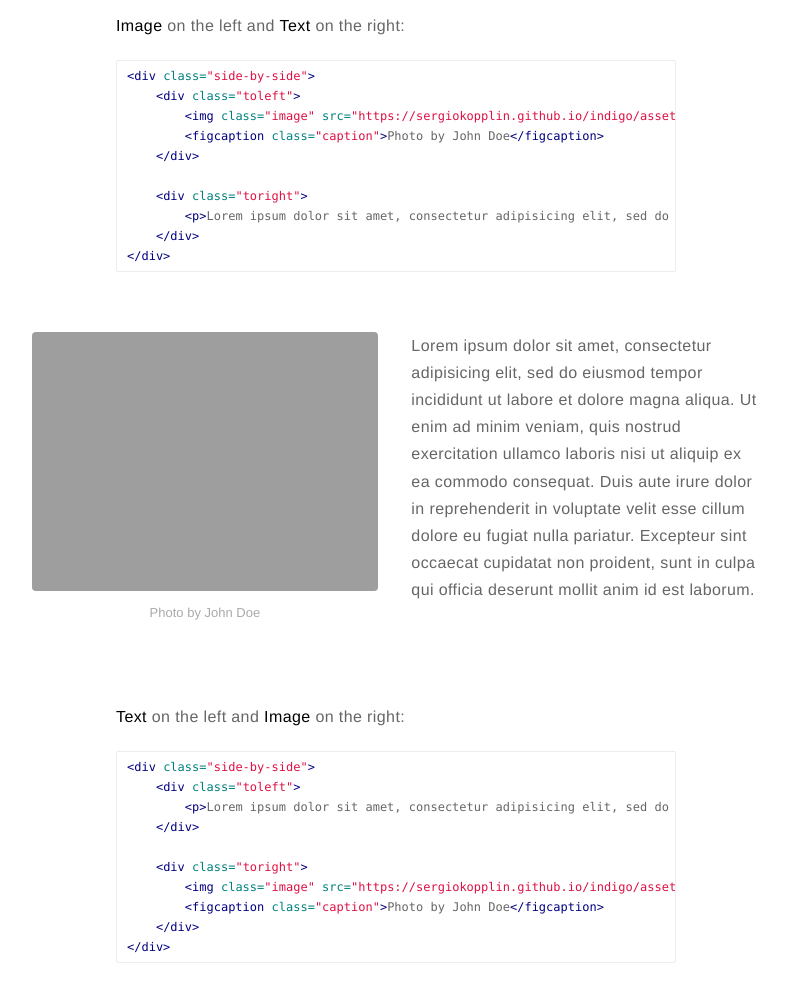
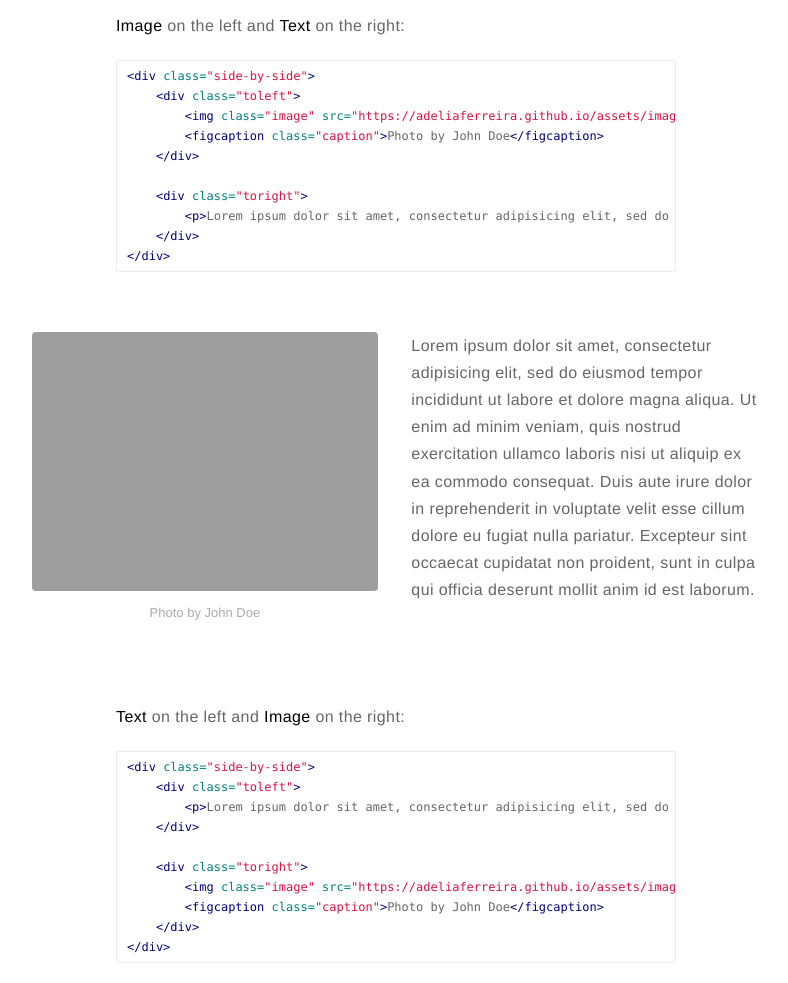
Before and after one commit to adeliaferreira/blog, a Jekyll site: the page built from _posts/2015-02-24-markdown-extra-components.markdown, in a window 1280 px wide and 1400 px high, scrolled down 1068 px. Shown: the part 151-1134 px from the top of the window, without its empty margins (244-1032 px from the left). Built offline with Jekyll 4.4.1, drawn with Linux system fonts in a browser that asks for light colours; comment, search, counter and statistics services are not loaded; part of the change alters nothing that is shown.

Commit message:
fix url
Signed-off-by: adelia ferreira <tay.figueira@gmail.com>

```diff
--- a/_config.yml
+++ b/_config.yml
@@ -16,7 +16,7 @@ resume: true
 resume-external: true
 resume-url: https://google.com/?q=my+resume
 
-url: https://sergiokopplin.github.io/indigo
+url: https://adeliaferreira.github.io
 # your url: https://USERNAME.github.io
 
 permalink: /:title/
```
